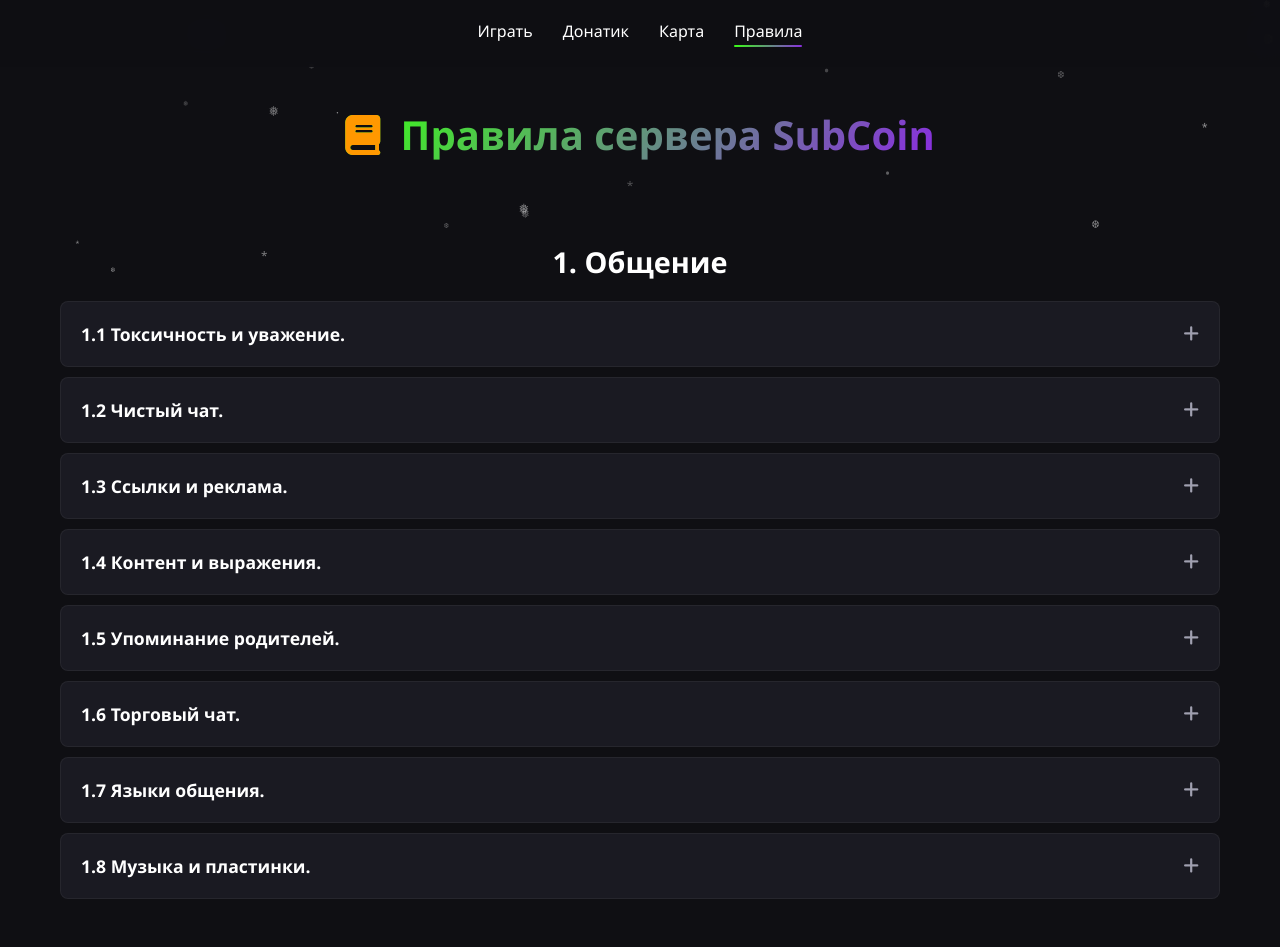
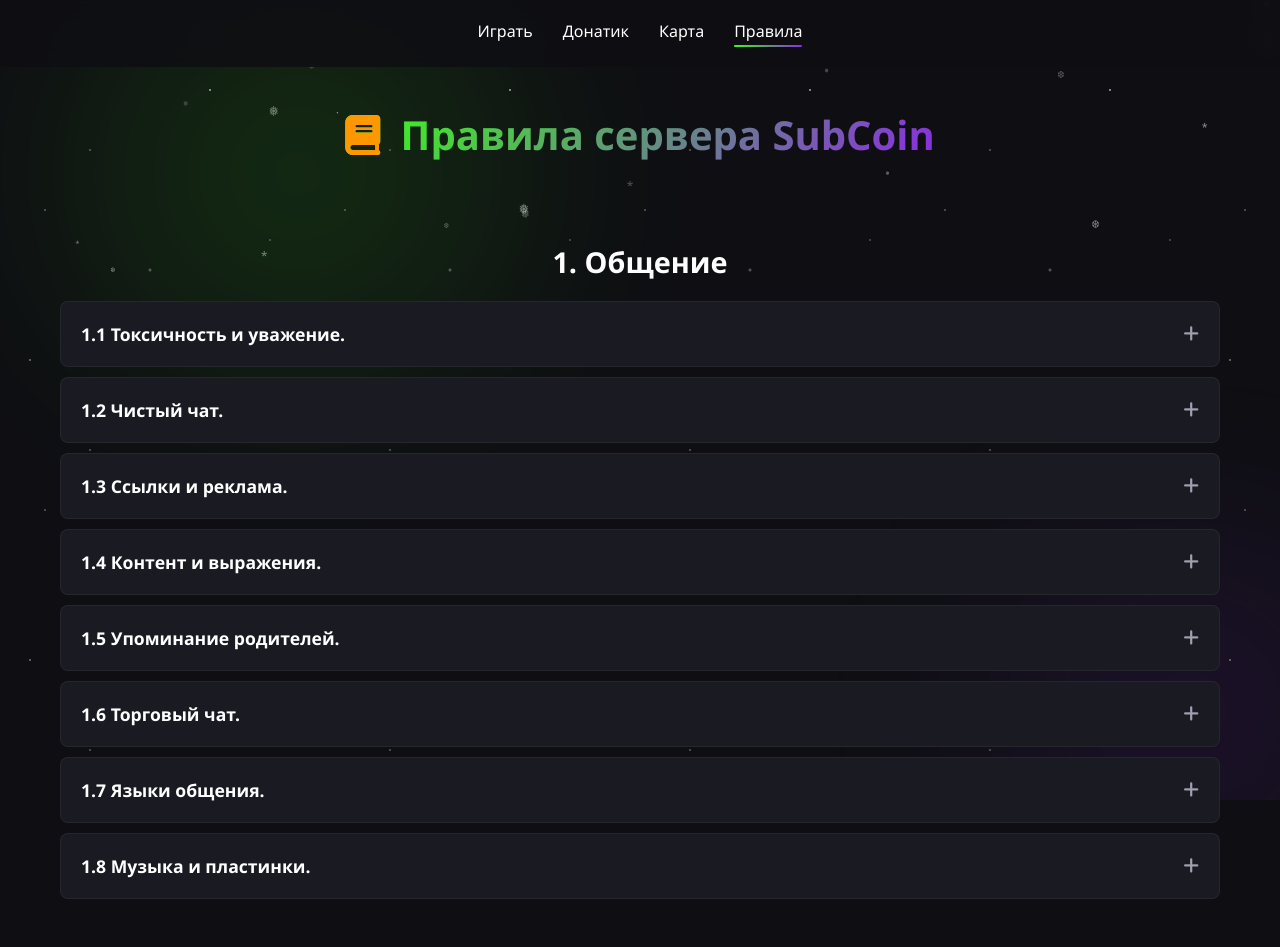
Before and after one commit to EstriperConor/scsite-2, a plain HTML site: page rules.html in a window 1280 px wide. Shown: the top 947 px of the page. Drawn offline with Linux system fonts and the light colour scheme.

Commit message:
Update rules.html

```diff
--- a/rules.html
+++ b/rules.html
@@ -9,8 +9,12 @@
 </head>
 <body>
 
-    <!-- Контейнер для снега (на заднем плане) -->
     <div id="snow-container"></div>
+    <div class="background-effects">
+        <div class="aurora aurora-1"></div>
+        <div class="aurora aurora-2"></div>
+        <div class="stars"></div>
+    </div>
 
     <!-- Навигация -->
     <nav>
```
